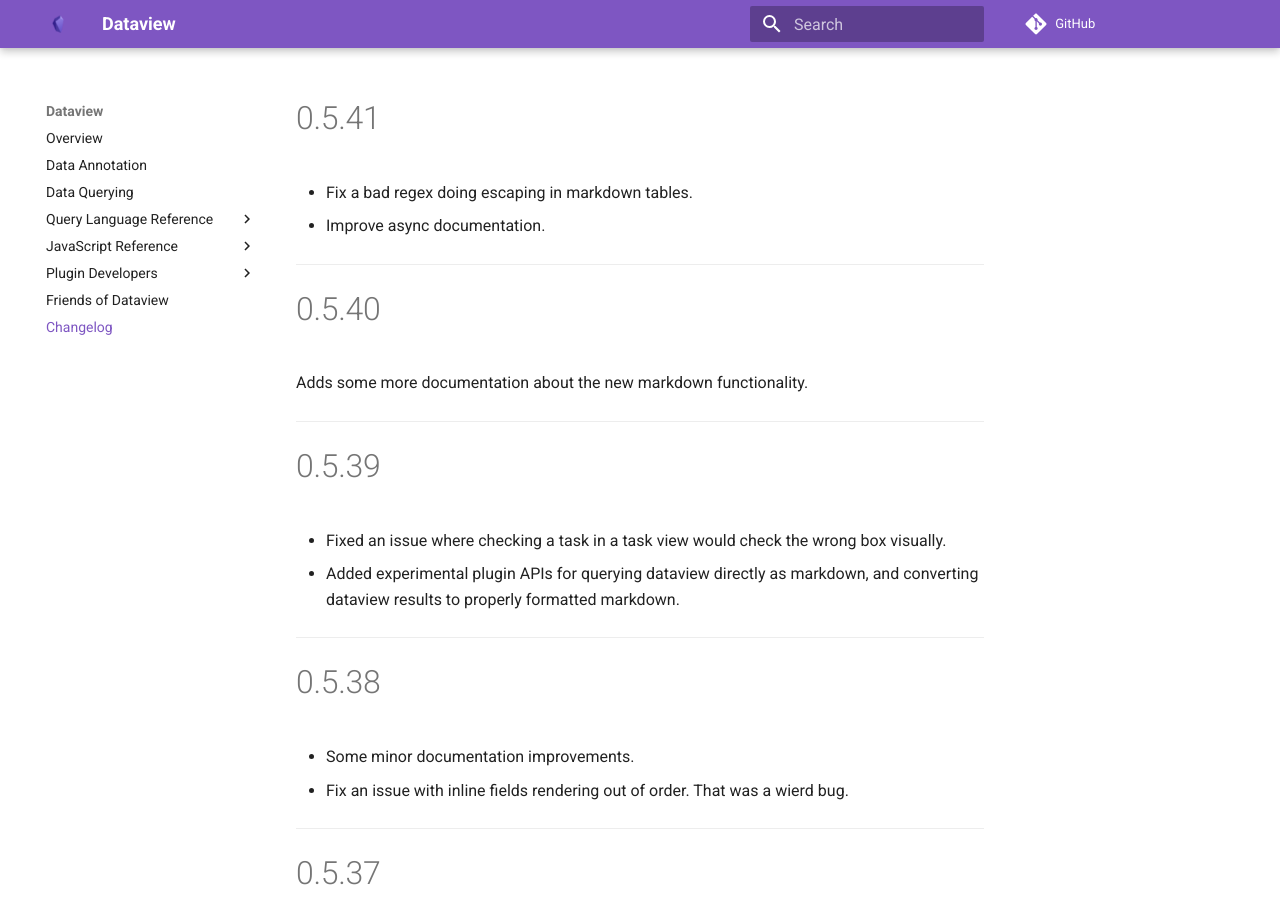
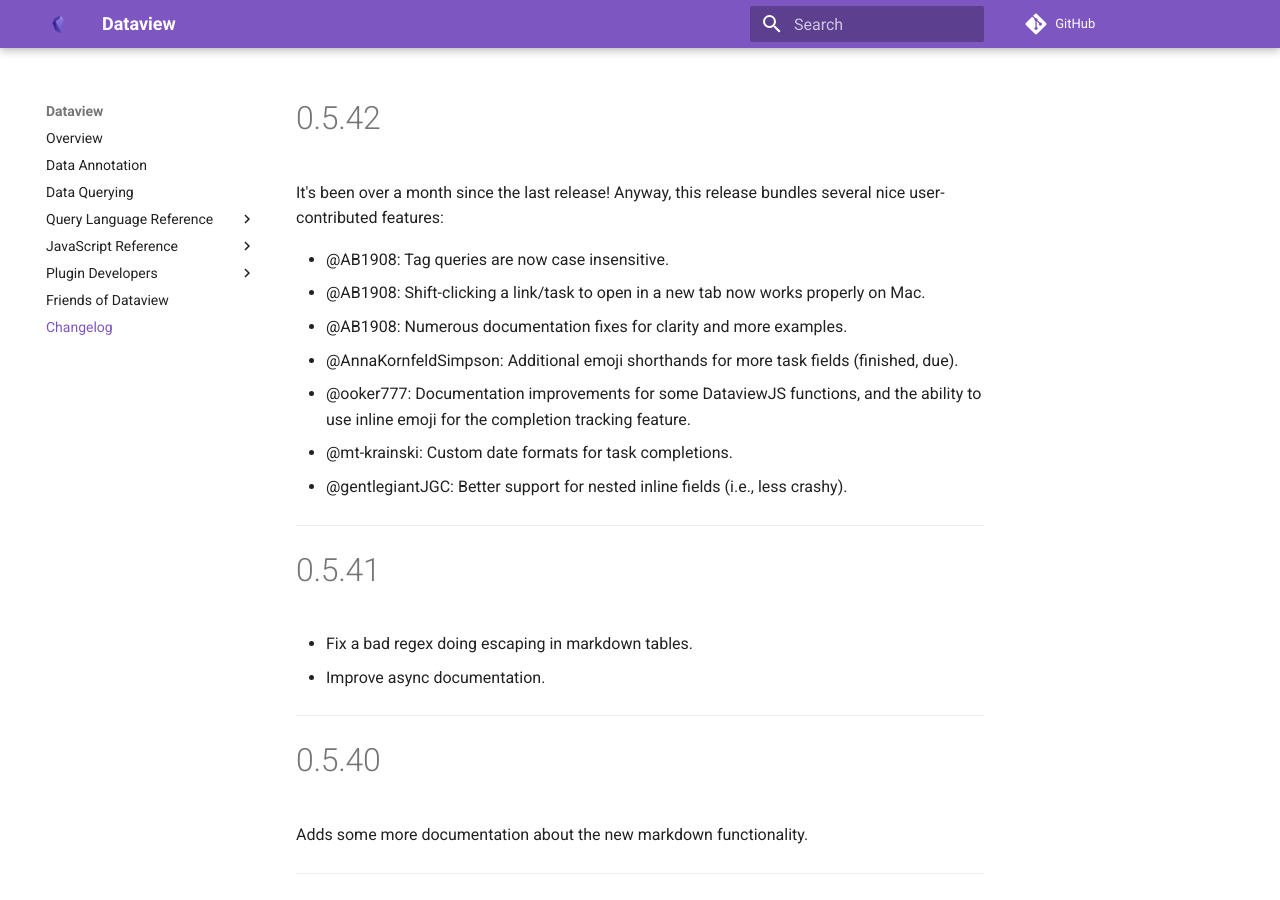
Before and after one commit to blacksmithgu/obsidian-dataview, an MkDocs documentation site: the page built from docs/docs/changelog.md, in a window 1280 px wide and 900 px high. Built offline with MkDocs 1.6.1 and Material for MkDocs 9.7.7, drawn with Linux system fonts in a browser that asks for light colours; comment, search, counter and statistics services are not loaded.

Commit message:
Auto-release 0.5.42

```diff
--- a/docs/docs/changelog.md
+++ b/docs/docs/changelog.md
@@ -1,3 +1,18 @@
+# 0.5.42
+
+It's been over a month since the last release! Anyway, this release bundles several nice user-contributed features:
+
+- @AB1908: Tag queries are now case insensitive.
+- @AB1908: Shift-clicking a link/task to open in a new tab now works properly on Mac.
+- @AB1908: Numerous documentation fixes for clarity and more examples.
+- @AnnaKornfeldSimpson: Additional emoji shorthands for more task fields (finished, due).
+- @ooker777: Documentation improvements for some DataviewJS functions, and the ability to use inline emoji for the
+  completion tracking feature.
+- @mt-krainski: Custom date formats for task completions.
+- @gentlegiantJGC: Better support for nested inline fields (i.e., less crashy).
+
+---
+
 # 0.5.41
 
 - Fix a bad regex doing escaping in markdown tables.
--- a/manifest-beta.json
+++ b/manifest-beta.json
@@ -1,7 +1,7 @@
 {
   "id": "dataview",
   "name": "Dataview",
-  "version": "0.5.41",
+  "version": "0.5.42",
   "minAppVersion": "0.13.11",
   "description": "Complex data views for the data-obsessed.",
   "author": "Michael Brenan <blacksmithgu@gmail.com>",
--- a/package.json
+++ b/package.json
@@ -1,6 +1,6 @@
 {
   "name": "obsidian-dataview",
-  "version": "0.5.41",
+  "version": "0.5.42",
   "description": "Advanced data views for Obsidian.md.",
   "main": "lib/index.js",
   "types": "lib/index.d.ts",
--- a/versions.json
+++ b/versions.json
@@ -117,5 +117,6 @@
   "0.5.38": "0.12.0",
   "0.5.39": "0.12.0",
   "0.5.40": "0.12.0",
-  "0.5.41": "0.12.0"
+  "0.5.41": "0.12.0",
+  "0.5.42": "0.12.0"
 }
```
Also changed, not shown: CHANGELOG.md, manifest.json.
